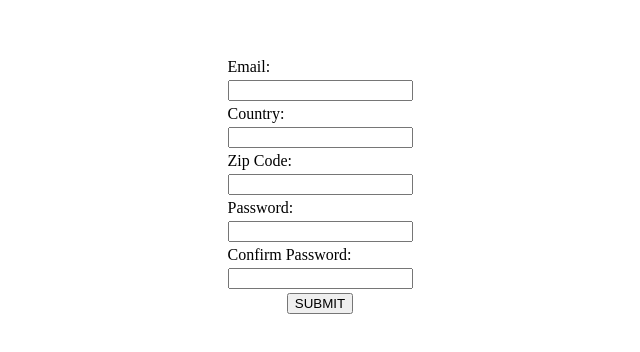
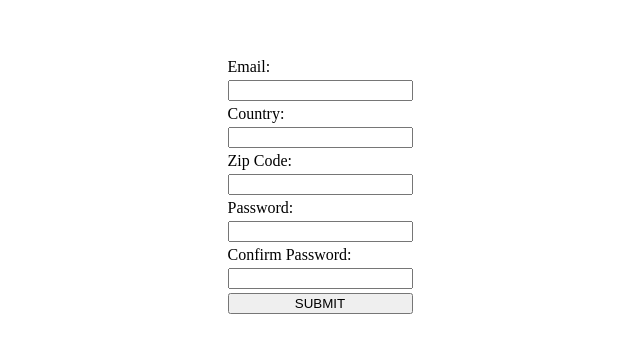
Before and after one commit to LedaThemis/odin-form-validation, a plain HTML site: page index.html in a window 1280 px wide. Shown: the part 214-566 px from the top of the page, without its empty margins (320-960 px from the left). Drawn offline with Linux system fonts and the light colour scheme.

Commit message:
style submit button

```diff
--- a/styles.css
+++ b/styles.css
@@ -21,3 +21,9 @@ body {
   flex-direction: column;
   gap: 0.25rem;
 }
+
+#submit-button {
+  width: 100%;
+
+  cursor: pointer;
+}
```
